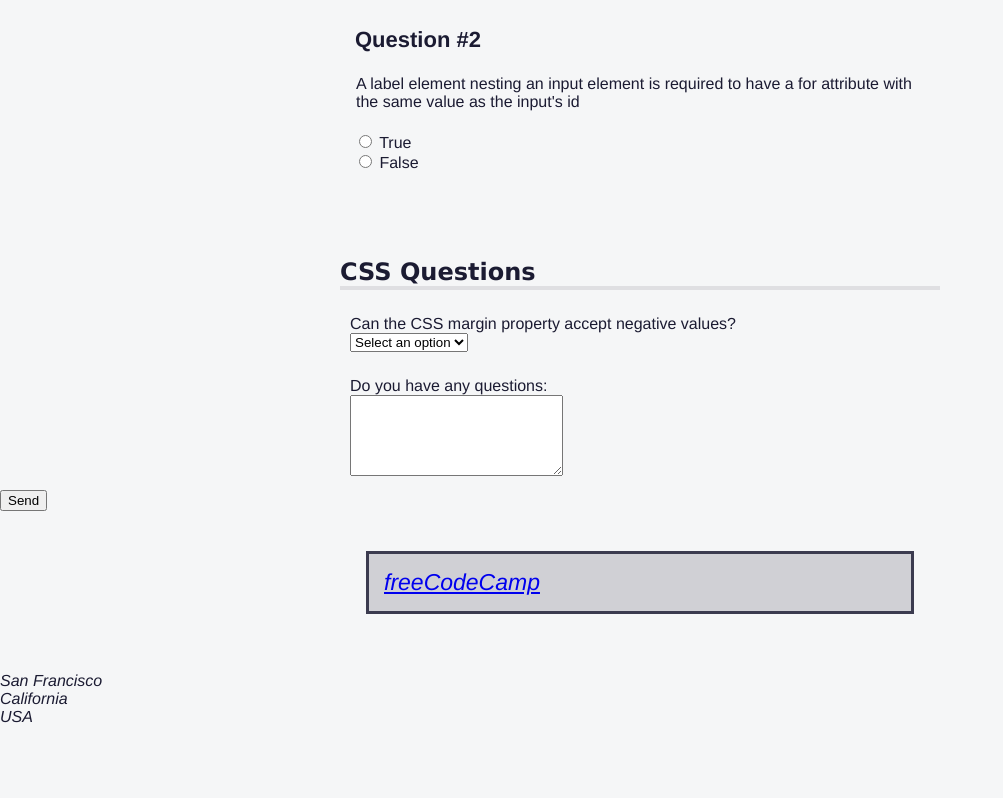
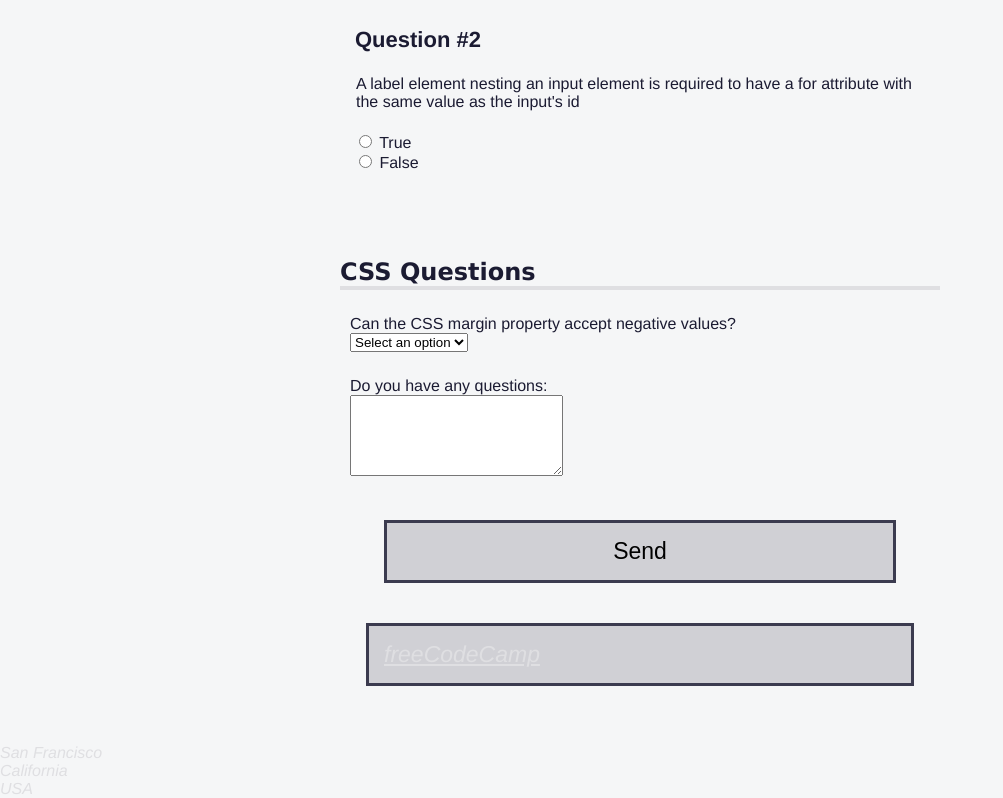
Before and after one commit to manup-tm/Learning-with-Adam-Uncle, a plain HTML site: page CSS/QuizWebpage/index.html in a window 1280 px wide. Shown: the part 643-1441 px from the top of the page, without its empty margins (0-1003 px from the left). Before the commit the page ends 1369 px from the top, so only its background shows below. Drawn offline with Linux system fonts and the light colour scheme.

Commit message:
style: add button styles for consistent appearance and layout

```diff
--- a/CSS/QuizWebpage/styles.css
+++ b/CSS/QuizWebpage/styles.css
@@ -118,6 +118,18 @@ address a {
   background: #d0d0d5;
   border: 3px solid #3b3b4f;
 }
+button {
+  display: block;
+  margin: 40px auto;
+  width: 40%;
+  padding: 15px;
+  font-size: 1.438rem;
+  background: #d0d0d5;
+  border: 3px solid #3b3b4f;
+}
+footer, footer a {
+  color: #dfdfe2
+}
 .sr-only {
   position: absolute;
   width: 1px;
```
